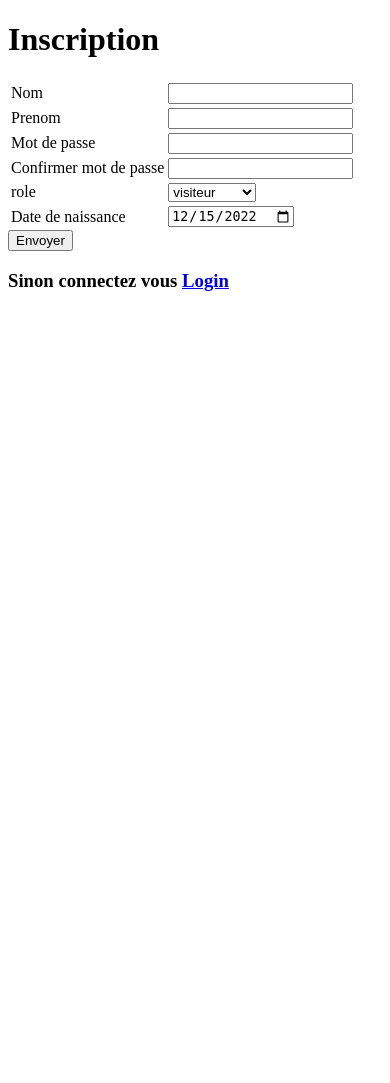
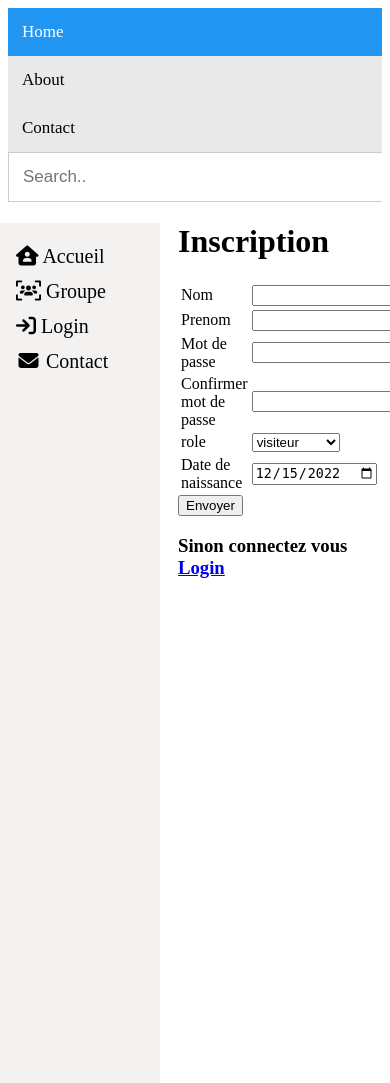
Before and after one commit to amiraydin/USPN-PHP, a PHP site: page /test/ in a window 390 px wide; the page is wider, and only the part inside the window is pictured. Before the commit the page ends 291 px from the top of that part, so only its background shows below. Run offline with PHP 8.4, Linux system fonts and the light colour scheme; data that the repository does not hold is empty.

Commit message:
nav added

```diff
--- a/control/roles.php
+++ b/control/roles.php
@@ -21,17 +21,10 @@ $roleCheck->closeCursor();
 
 function roleControl($x)
 {
-    $rolesArr = array('visiteur' => 1, 'secretaire' => 2, 'admin' => 3, 'sup_admin' => 4);
-    $rolesLen = count($rolesArr);
-    // echo 'len :' . $rolesLen . '<br>';
-    // echo 'role depuis index :' . $x . '<br>';
-    // echo 'role depuis role.php :' . $rolesArr[$x];
-    for ($i = 0; $i < $rolesLen; $i++) {
-        echo 'role :' . $rolesArr[$i] . '<br>';
-        // if ($x == $rolesArr[$i]) {
-        //     echo 'here !' . $rolesArr[$x];
-        //     return $rolesArr[$x];
-        // }
+    $rolesArr = array("visiteur" => 1, "secretaire" => 2, "admin" => 3, "sup_admin" => 4);
+    // $rolesLen = count($rolesArr);
+    foreach ($rolesArr as $key => $value) {
+        if ($x == $key)
+            return $value;
     }
-    // return 0;
 }
--- a/index.php
+++ b/index.php
@@ -1,6 +1,7 @@
 <?php
 require('./src/connection.php');
 require('./control/roles.php');
+// require('header.php');
 ### ajouter des utilisateurs (individus)
 
 // echo date('l');
@@ -16,8 +17,8 @@ if (isset($_POST['role'])) {
     // $pass = $_POST['pass'];
     // $pass_confirm = $_POST['confirmpass'];
     // $dateNaissance =  $_POST['date_naissance'];
-    $role = $_POST['role'];
-    echo roleControl($role); // it return 0 = true and 1 = false
+    $roleId = roleControl($_POST['role']);
+    // echo $roleId;
 
     // if ($pass != $pass_confirm) {
     //     header('location: ../test/?error=1&pass=1');
@@ -56,11 +57,15 @@ if (isset($_POST['role'])) {
     <meta http-equiv="X-UA-Compatible" content="IE=edge">
     <meta name="viewport" content="width=device-width, initial-scale=1.0">
     <!-- <link href="https://cdn.jsdelivr.net/npm/bootstrap@5.2.2/dist/css/bootstrap.min.css" rel="stylesheet" integrity="sha384-Zenh87qX5JnK2Jl0vWa8Ck2rdkQ2Bzep5IDxbcnCeuOxjzrPF/et3URy9Bv1WTRi" crossorigin="anonymous"> -->
+    <link rel="stylesheet" href="./styles/index.css">
     <title>inscription</title>
 </head>
 
 <body>
-    <h1>Inscription</h1>
+    <?php include('./src/navbar.php'); ?>
+    <main class="main">
+        <?php include('./src/header.php'); ?>
+
         <?php
         if (isset($_GET['error'])) {
             if (isset($_GET['pass']) == 1) {
@@ -70,6 +75,7 @@ if (isset($_POST['role'])) {
             }
         }
         ?>
+        <h1>Inscription</h1>
         <form action="" method="POST" enctype="multipart/form-data">
             <table>
                 <tr>
@@ -119,6 +125,8 @@ if (isset($_POST['role'])) {
             <button type="submit">Envoyer</button>
         </form>
         <h3>Sinon connectez vous <a href="./src/login.php">Login</a></h3>
+    </main>
+
 </body>
 
 </html>
--- a/src/fonction.php
+++ b/src/fonction.php
@@ -35,7 +35,11 @@
 
     // array_key_exists(index, $variable)
     // count($variabvle)  //compter !
-    // sort($variable); -->
+    // sort($variable);
+    // echo gettype($roleId);
+
+-->
+
 
 <!-- <!DOCTYPE html>
     <html lang="en">
--- a/src/header.php
+++ b/src/header.php
@@ -1,3 +1,39 @@
-<header style="border: 1px solid pink; padding: 20px;">
-    Header
-</header>
+<!-- Load an icon library -->
+<link rel="stylesheet" href="https://cdnjs.cloudflare.com/ajax/libs/font-awesome/6.2.1/css/all.min.css" integrity="sha512-MV7K8+y+gLIBoVD59lQIYicR65iaqukzvf/nwasF0nqhPay5w/9lJmVM2hMDcnK1OnMGCdVK+iQrJ7lzPJQd1w==" crossorigin="anonymous" referrerpolicy="no-referrer" />
+<!-- <link rel="stylesheet" href="../styles/header.css"> -->
+<!-- The sidebar -->
+<div class="sidebar">
+    <a href="../index.php"><i class="fa-solid fa-house-user"></i> Accueil</a>
+    <a href="#services"><i class="fa-solid fa-users-viewfinder"></i> Groupe</a>
+    <a href="../test/src/login.php"><i class="fa-solid fa-arrow-right-to-bracket"></i> Login</a>
+    <a href="#contact"><i class="fa fa-fw fa-envelope"></i> Contact</a>
+</div>
+
+<style>
+    /* Style the sidebar - fixed full height */
+    .sidebar {
+        height: 100%;
+        width: 160px;
+        position: absolute;
+        z-index: 1;
+        top: 12;
+        left: 0;
+        background-color: #F3F2F1;
+        overflow-x: hidden;
+        padding-top: 16px;
+    }
+
+    /* Style sidebar links */
+    .sidebar a {
+        padding: 6px 8px 6px 16px;
+        text-decoration: none;
+        font-size: 20px;
+        color: #000;
+        display: block;
+    }
+
+    /* Style links on mouse-over */
+    .sidebar a:hover {
+        color: #3c11da;
+    }
+</style>
--- a/src/login.php
+++ b/src/login.php
@@ -53,7 +53,7 @@
         </form>
         <button type="submit" class="btn btn-primary">envoyer</button>
     </section>
-    <h3>Sinon connectez vous <a href="../index.php">signup</a></h3>
+    <h3>Sinon connectez vous <a href="../">signup</a></h3>
 </body>
 
 </html>
--- /dev/null
+++ b/src/navbar.php
@@ -0,0 +1,65 @@
+<nav class="topnav">
+    <a class="active" href="#home">Home</a>
+    <a href="#about">About</a>
+    <a href="#contact">Contact</a>
+    <input type="text" placeholder="Search..">
+</nav>
+
+<style>
+    /* Add a black background color to the top navigation bar */
+    .topnav {
+        overflow: hidden;
+        background-color: #e9e9e9;
+    }
+
+    /* Style the links inside the navigation bar */
+    .topnav a {
+        float: left;
+        display: block;
+        color: black;
+        text-align: center;
+        padding: 14px 16px;
+        text-decoration: none;
+        font-size: 17px;
+    }
+
+    /* Change the color of links on hover */
+    .topnav a:hover {
+        background-color: #ddd;
+        color: black;
+    }
+
+    /* Style the "active" element to highlight the current page */
+    .topnav a.active {
+        background-color: #2196F3;
+        color: white;
+    }
+
+    /* Style the search box inside the navigation bar */
+    .topnav input[type=text] {
+        float: right;
+        padding: 6px;
+        border: none;
+        margin-top: 8px;
+        margin-right: 16px;
+        font-size: 17px;
+    }
+
+    /* When the screen is less than 600px wide, stack the links and the search field vertically instead of horizontally */
+    @media screen and (max-width: 600px) {
+
+        .topnav a,
+        .topnav input[type=text] {
+            float: none;
+            display: block;
+            text-align: left;
+            width: 100%;
+            margin: 0;
+            padding: 14px;
+        }
+
+        .topnav input[type=text] {
+            border: 1px solid #ccc;
+        }
+    }
+</style>
--- /dev/null
+++ b/styles/index.css
@@ -0,0 +1,15 @@
+.main {
+    margin-left: 160px;
+    /* Same as the width of the sidenav */
+    padding: 0px 10px;
+}
+
+@media screen and (max-height: 450px) {
+    .sidebar {
+        padding-top: 15px;
+    }
+
+    .sidebar a {
+        font-size: 18px;
+    }
+}
```
Also changed, not shown: styles/header.css (added, +26 -0 lines), 1 other file. Lines whose indentation alone changed are shown as unchanged.
